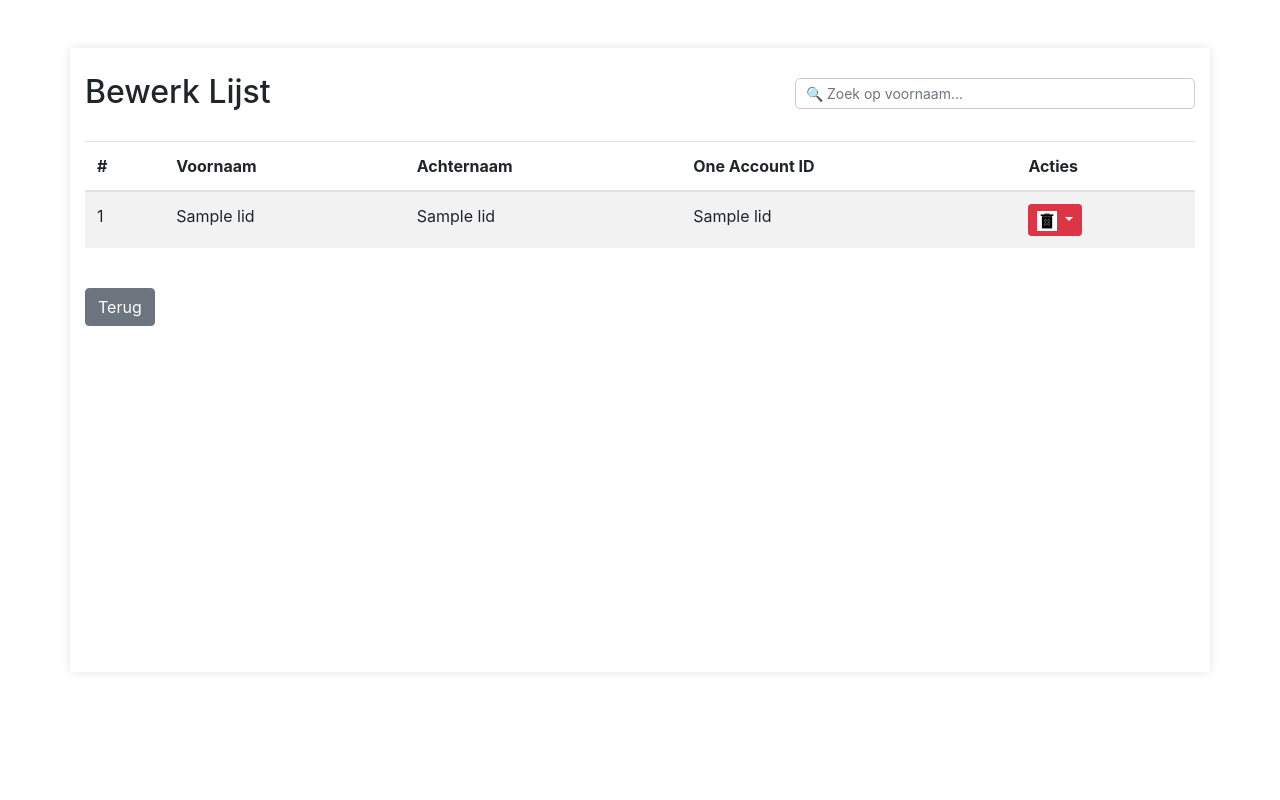
After one commit to joaen05/ASCMagicReds, a Flask app: template templates/bewerk_lijst.html in a window 1280 px wide. The commit adds this page. Run offline with Flask 2, Linux system fonts and the light colour scheme; the template is opened without the code that fills it: most values are stand-ins (such as "Sample title", 1, 10 or a date in 2020); some libraries are stand-ins or nearby versions.

Commit message:
optie 1 van bewerkenLijst

```diff
--- a/app.py
+++ b/app.py
@@ -158,6 +158,46 @@ def update_geselecteerde_gebruikers(away_id):
     except Exception as e:
         print(f"Fout bij het bijwerken van geselecteerde gebruikers: {e}")
 
+
+def vervang_geselecteerde_gebruiker(away_id, verwijderde_user_id):
+    try:
+        conn = get_db_connection()
+        cursor = conn.cursor()
+
+        # Haal de gebruiker op die de meeste punten heeft en nog niet geselecteerd is
+        cursor.execute('''
+            SELECT ua.user_id
+            FROM user_aways ua
+            JOIN users u ON ua.user_id = u.id
+            WHERE ua.away_id = %s AND ua.geselecteerd = FALSE
+            ORDER BY u.puntenaantal DESC
+            LIMIT 1
+        ''', (away_id,))
+
+        nieuwe_gebruiker = cursor.fetchone()
+
+        if nieuwe_gebruiker:
+            nieuwe_user_id = nieuwe_gebruiker[0]
+
+            # Update de database: verwijder oude gebruiker en voeg de nieuwe toe
+            cursor.execute('''
+                UPDATE user_aways
+                SET geselecteerd = FALSE
+                WHERE away_id = %s AND user_id = %s
+            ''', (away_id, verwijderde_user_id))
+
+            cursor.execute('''
+                UPDATE user_aways
+                SET geselecteerd = TRUE
+                WHERE away_id = %s AND user_id = %s
+            ''', (away_id, nieuwe_user_id))
+
+            conn.commit()
+
+        conn.close()
+
+    except Exception as e:
+        print(f"Fout bij het vervangen van een gebruiker: {e}")
 
 
 @app.route('/ping')
@@ -776,12 +816,12 @@ def away_lijsten():
                         ELSE NULL
                     END,
                     E'\n' ORDER BY u.naam, u.voornaam
-                ), 'Nog geen geselecteerde gebruikers') AS geselecteerde_gebruikers
+                ), 'Nog geen geselecteerde gebruikers') AS geselecteerde_gebruikers,ua.away_id
             FROM away_details ad
             JOIN aways a ON ad.away_id = a.id
             LEFT JOIN user_aways ua ON ad.id = ua.away_id
             LEFT JOIN users u ON ua.user_id = u.id
-            GROUP BY a.naam, ad.away_datum, ad.aantal_kaarten
+            GROUP BY a.naam, ad.away_datum, ad.aantal_kaarten,ua.away_id
             ORDER BY ad.away_datum
             LIMIT %s OFFSET %s
         """, (per_page, offset))
@@ -795,22 +835,164 @@ def away_lijsten():
         return "Er is een fout opgetreden bij het ophalen van de gegevens.", 500
 
 
-@app.route('/bewerk_lijst')
+@app.route('/bewerk_lijst/<int:away_id>', methods=['GET', 'POST'])
 @login_required
 @admin_required
-def bewerk_lijst():
+def bewerk_lijst(away_id):
+    try:
+        conn = get_db_connection()
+        cursor = conn.cursor()
+
+        # Haal de geselecteerde leden op voor deze away
+        cursor.execute('''
+            SELECT u.id, u.voornaam, u.naam, u.one_account_id
+            FROM users u
+            JOIN user_aways ua ON u.id = ua.user_id
+            WHERE ua.away_id = %s AND ua.geselecteerd = TRUE
+            ORDER BY u.naam,u.voornaam
+        ''', (away_id,))
+        geselecteerde_leden = cursor.fetchall()
+
+        # Haal alle leden op die niet geselecteerd zijn voor deze away
+        cursor.execute('''
+            SELECT u.id, u.voornaam, u.naam, u.one_account_id
+            FROM users u
+            LEFT JOIN user_aways ua ON u.id = ua.user_id AND ua.away_id = %s
+            WHERE ua.geselecteerd IS NULL OR ua.geselecteerd = FALSE
+        ''', (away_id,))
+        niet_geselecteerde_leden = cursor.fetchall()
+
+        # Haal het aantal kaarten op voor deze away
+        cursor.execute("SELECT aantal_kaarten FROM away_details WHERE id = %s", (away_id,))
+        aantal_kaarten = cursor.fetchone()[0]
+
+        # Controleer of er leden in de wacht staan
+        cursor.execute("""
+            SELECT COUNT(*)
+            FROM users u
+            JOIN user_aways ua ON u.id = ua.user_id
+            WHERE ua.away_id = %s AND ua.geselecteerd = FALSE
+        """, (away_id,))
+        leden_in_wacht = cursor.fetchone()[0] > 0  # Boolean: True als er leden in de wacht staan, anders False
+
+        conn.close()
+
+        return render_template('bewerk_lijst.html',
+                              geselecteerde_leden=geselecteerde_leden,
+                              niet_geselecteerde_leden=niet_geselecteerde_leden,
+                              aantal_kaarten=aantal_kaarten,
+                              away_id=away_id,
+                              leden_in_wacht=leden_in_wacht)  # Geef leden_in_wacht door aan de template
+    except Exception as e:
+        print(f"Fout bij het ophalen van de lijst: {e}")
+        return redirect(url_for('away_lijsten'))
+
+
+@app.route('/verwijder_lijst', methods=['POST'])
+@login_required
+@admin_required
+def verwijder_lijst():
+    # Verkrijg de away_id van het formulier
+    away_id = request.form.get('away_id')
+
+    if away_id:
+        # Maak verbinding met de database
+        conn = get_db_connection()
+        cursor = conn.cursor()
+
+        try:
+            # Verwijder eerst alle rijen uit de tabel user_aways waar away_id overeenkomt
+            cursor.execute("DELETE FROM user_aways WHERE away_id = %s", (away_id,))
+
+            # Verwijder de record uit de away_details tabel
+            cursor.execute("DELETE FROM away_details WHERE id = %s", (away_id,))
+
+            # Commit de veranderingen naar de database
+            conn.commit()
+
+        except Exception as e:
+            # Als er iets misgaat, rollback de transactie
+            conn.rollback()
+        finally:
+            # Sluit de cursor en de verbinding
+            cursor.close()
+            conn.close()
+
+    return redirect(url_for('away_lijsten'))
+
+
+@app.route('/download_lijst')
+@login_required
+@admin_required
+def download_lijst():
     pass
 
 
-@app.route('/verwijder_lijst')
+@app.route('/bevestig_lijst')
 @login_required
 @admin_required
-def verwijder_lijst():
+def bevestig_lijst():
     pass
 
 
+@app.route('/vervang_gebruiker/<int:away_id>/<int:verwijderde_user_id>')
+@login_required
+@admin_required
+def vervang_gebruiker(away_id, verwijderde_user_id):
+    try:
+        conn = get_db_connection()
+        cursor = conn.cursor()
 
+        # Stap 1: Controleer of er nog leden in de wacht staan
+        cursor.execute("""
+            SELECT COUNT(*)
+            FROM users u
+            JOIN user_aways ua ON u.id = ua.user_id
+            WHERE ua.away_id = %s AND ua.geselecteerd = FALSE
+        """, (away_id,))
 
+        leden_in_wacht = cursor.fetchone()[0] > 0  # Boolean: True als er leden in de wacht staan, anders False
+
+        if not leden_in_wacht:
+            # Als er geen leden in de wacht staan, stop de bewerking en geef een foutmelding terug
+            return "Er zijn geen leden meer in de wachtlijst", 400
+
+        # Stap 2: Verwijder de gebruiker helemaal uit de selectie
+        cursor.execute("""
+            DELETE FROM user_aways
+            WHERE away_id = %s AND user_id = %s
+        """, (away_id, verwijderde_user_id))
+
+        # Stap 3: Zoek de gebruiker met de hoogste punten die nog niet geselecteerd is
+        cursor.execute("""
+            SELECT u.id
+            FROM users u
+            JOIN user_aways ua ON u.id = ua.user_id
+            WHERE ua.away_id = %s AND ua.geselecteerd = FALSE
+            ORDER BY u.puntenaantal DESC
+            LIMIT 1
+        """, (away_id,))
+
+        nieuwe_gebruiker = cursor.fetchone()
+
+        if nieuwe_gebruiker:
+            nieuwe_user_id = nieuwe_gebruiker[0]
+
+            # Stap 4: Zet deze nieuwe gebruiker in de selectie
+            cursor.execute("""
+                UPDATE user_aways
+                SET geselecteerd = TRUE
+                WHERE away_id = %s AND user_id = %s
+            """, (away_id, nieuwe_user_id))
+
+        conn.commit()
+        conn.close()
+
+        return redirect(url_for('bewerk_lijst', away_id=away_id))
+
+    except Exception as e:
+        print(f"Fout bij vervangen gebruiker: {e}")
+        return "Er is een fout opgetreden", 500
 
 if __name__ == "__main__":
     t = threading.Thread(target=keep_alive)
--- a/templates/base.html
+++ b/templates/base.html
@@ -101,5 +101,8 @@
     <script src="https://code.jquery.com/jquery-3.5.1.slim.min.js"></script>
     <script src="https://cdn.jsdelivr.net/npm/@popperjs/core@2.9.2/dist/umd/popper.min.js"></script>
     <script src="https://cdn.jsdelivr.net/npm/bootstrap@4.5.2/dist/js/bootstrap.min.js"></script>
+    <script src="https://code.jquery.com/jquery-3.5.1.min.js"></script>
+    <script src="https://stackpath.bootstrapcdn.com/bootstrap/4.5.0/js/bootstrap.bundle.min.js"></script>
+
 </body>
 </html>
--- /dev/null
+++ b/templates/bewerk_lijst.html
@@ -0,0 +1,130 @@
+{% extends 'base.html' %}
+
+{% block title %}Bewerk Lijst{% endblock %}
+
+{% block content %}
+<div class="container mt-5">
+    <div class="d-flex justify-content-between align-items-center mb-3">
+        <h2>Bewerk Lijst</h2>
+        <input type="text" id="searchInput" class="form-control form-control-sm mb-3"
+           placeholder="🔍 Zoek op voornaam..." onkeyup="filterLeden()" style="max-width: 400px;">
+    </div>
+
+    <div style="max-height: calc(100vh - 200px); overflow-y: auto;">
+        <table class="table table-striped">
+            <thead class="sticky-header">
+                <tr>
+                    <th>#</th>
+                    <th>Voornaam</th>
+                    <th>Achternaam</th>
+                    <th>One Account ID</th>
+                    <th>Acties</th>
+                </tr>
+            </thead>
+            <tbody id="ledenTable">
+                {% for lid in geselecteerde_leden %}
+                <tr>
+                    <td>{{ loop.index }}</td>
+                    <td class="voornaam">{{ lid[1] }}</td>
+                    <td>{{ lid[2] }}</td>
+                    <td>{{ lid[3] }}</td>
+                    <td>
+                        <div class="dropdown">
+                            <button class="btn btn-sm btn-danger dropdown-toggle" type="button" id="dropdownMenu{{ loop.index }}" data-toggle="dropdown" aria-haspopup="true" aria-expanded="false">
+                                <img src="{{ url_for('static', filename='cross.png') }}" alt="Verwijder" style="width: 20px; height: 20px;">
+                            </button>
+                            <div class="dropdown-menu" aria-labelledby="dropdownMenu{{ loop.index }}">
+                                <a class="dropdown-item" id="volgendLidLink{{ loop.index }}" href="{{ url_for('vervang_gebruiker', away_id=away_id, verwijderde_user_id=lid[0]) }}">Volgend lid</a>
+                                <a class="dropdown-item" href="#">Zelf kiezen</a>
+                            </div>
+                        </div>
+                    </td>
+                </tr>
+                {% endfor %}
+            </tbody>
+        </table>
+    </div>
+
+    <div class="mt-4 d-flex justify-content-between">
+        <a href="{{ url_for('away_lijsten') }}" class="btn btn-secondary">Terug</a>
+    </div>
+</div>
+
+<script>
+
+    document.addEventListener("DOMContentLoaded", function() {
+        const ledenInWacht = {{ leden_in_wacht | tojson }};  // Haal de waarde van leden_in_wacht op
+
+        if (!ledenInWacht) {
+            // Schakel alle "Volgend lid" links uit
+            const volgendLidLinks = document.querySelectorAll('[id^="volgendLidLink"]');
+            volgendLidLinks.forEach(link => {
+                link.removeAttribute('href');  // Verwijder de href
+                link.style.pointerEvents = 'none';  // Voorkom klikken
+                link.style.opacity = '0.5';  // Maak de link doorzichtig
+                link.classList.add('disabled');  // Voeg een disabled klasse toe
+            });
+        }
+    });
+
+    function filterLeden() {
+        var input, filter, table, tr, td, i, txtValue;
+        input = document.getElementById("searchInput");
+        filter = input.value.toLowerCase();
+        table = document.getElementById("ledenTable");
+        tr = table.getElementsByTagName("tr");
+
+        for (i = 0; i < tr.length; i++) {
+            td = tr[i].getElementsByClassName("voornaam")[0];
+            if (td) {
+                txtValue = td.textContent || td.innerText;
+                if (txtValue.toLowerCase().includes(filter)) {
+                    tr[i].style.display = "";
+                } else {
+                    tr[i].style.display = "none";
+                }
+            }
+        }
+    }
+</script>
+
+<style>
+    html, body {
+        height: 100%;
+        margin: 0;
+        overflow: hidden;
+    }
+    .container {
+        height: calc(85vh - 56px);
+        display: flex;
+        flex-direction: column;
+    }
+    .table-container {
+        flex: 1;
+        overflow-y: auto;
+    }
+    .sticky-header {
+        position: sticky;
+        top: 0;
+        background-color: white;
+        z-index: 1;
+    }
+    .disabled {
+        color: gray !important;
+        cursor: not-allowed !important;
+    }
+
+
+    @media (max-width: 768px) {
+        .table th, .table td {
+            font-size: 14px;
+        }
+
+        .form-control-sm {
+            font-size: 14px;
+        }
+    }
+
+
+</style>
+{% endblock %}
```
Also changed, not shown: templates/lijst_away.html (+16 -6 lines).
